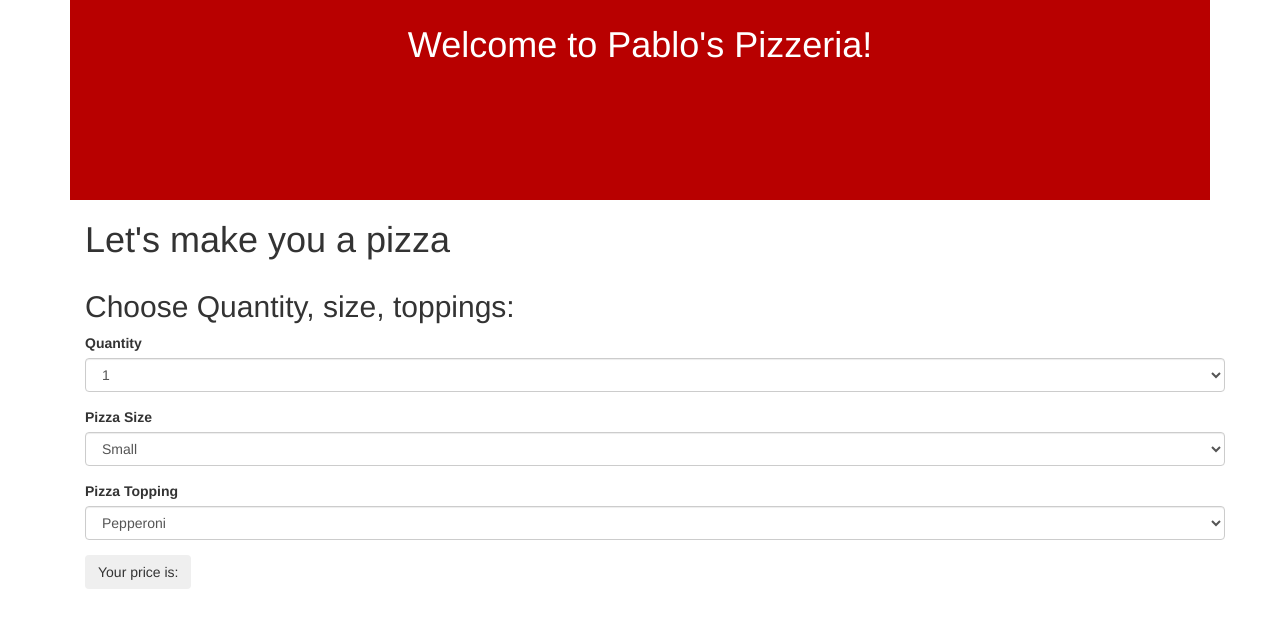
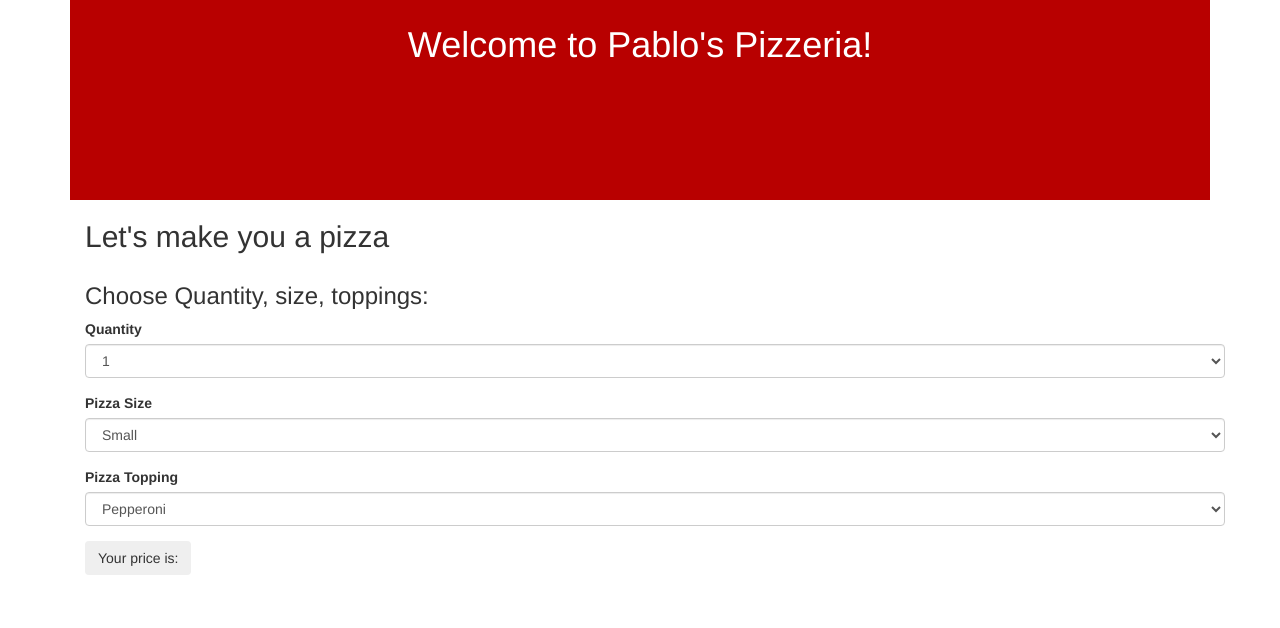
Before and after one commit to pabloverapdx/Intro-codereview4, a plain HTML site: page index.html in a window 1280 px wide. Drawn offline with Linux system fonts and the light colour scheme.

Commit message:
update index.html to label ids and divs

```diff
--- a/index.html
+++ b/index.html
@@ -13,12 +13,12 @@
         <h1>Welcome to Pablo's Pizzeria!</h1>
       </div>
         <div class="container">
-    <h1>Let's make you a pizza</h1>
+              <h2>Let's make you a pizza</h2>
 
         <div class="row">
           <div class="col-md-12">
-        <h2>Choose Quantity, size, toppings:</h2>
-        <form id="LetsMakePizza">
+            <h3>Choose Quantity, size, toppings:</h3>
+              <form id="letsMakePizza">
                 <div class="form-group">
                   <label for="pizzaQuantity">Quantity</label>
                   <select id="pizzaQuantity" class="form-control">
@@ -37,7 +37,7 @@
               </div>
               <div class="form-group">
                 <label for="pizzaTopping">Pizza Topping</label>
-            <select id="pizzaSize" class="form-control">
+                <select id="pizzaTopping" class="form-control">
                   <option>Pepperoni</option>
                   <option>Hawaiian</option>
                   <option>Mushrooms</option>
```
Lines whose indentation alone changed are shown as unchanged.
